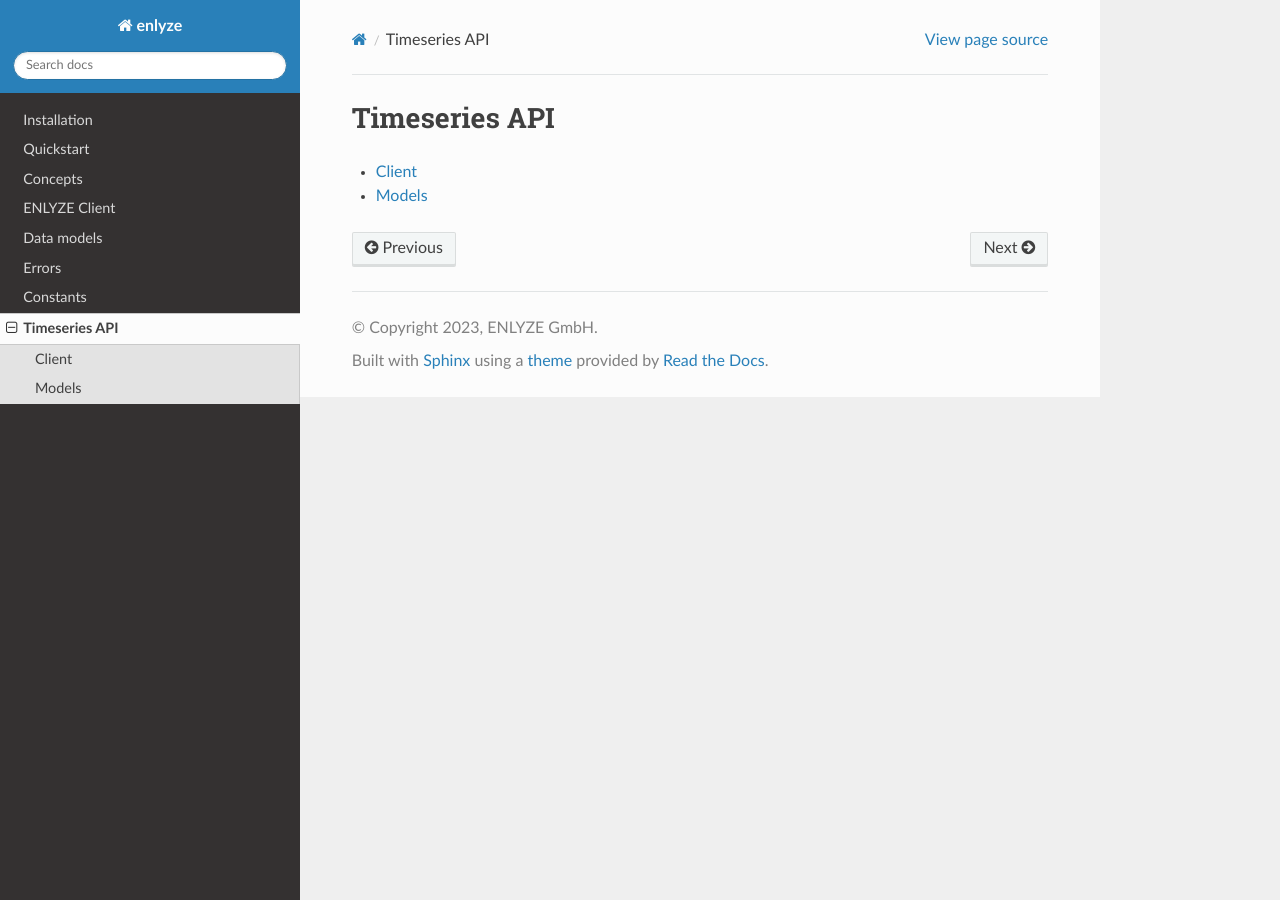
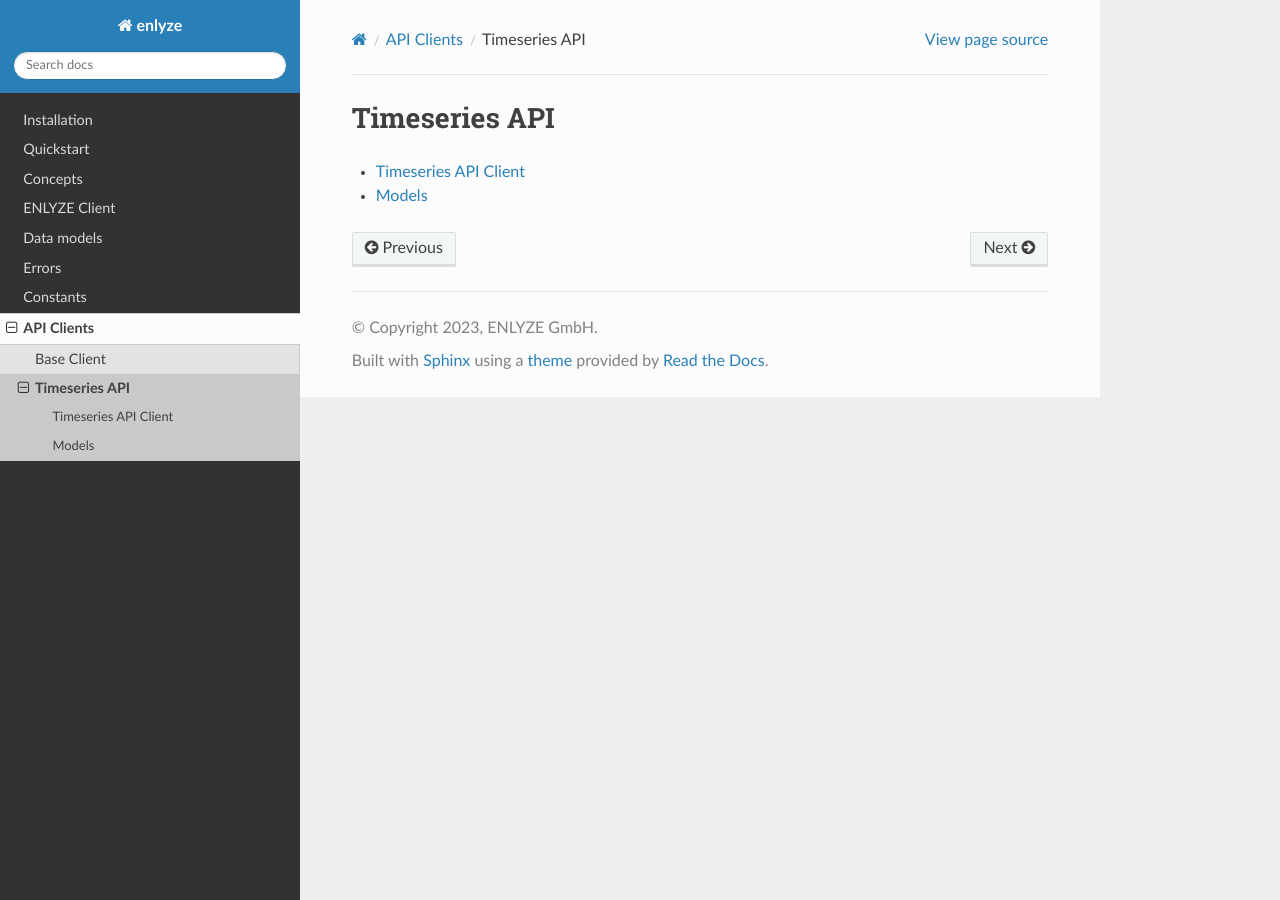
Before and after one commit to enlyze/enlyze-python, a Sphinx documentation site: the page built from docs/api_clients/timeseries/index.rst, in a window 1280 px wide. Built offline with Sphinx 7.4.7 and the Read the Docs theme 2.0.0, drawn with Linux system fonts in a browser that asks for light colours.

Commit message:
adapt docs to new package structure

```diff
--- /dev/null
+++ b/docs/api_clients/index.rst
@@ -0,0 +1,8 @@
+API Clients
+===========
+
+.. toctree::
+    :maxdepth: 1
+
+    base
+    timeseries/index
--- /dev/null
+++ b/docs/api_clients/timeseries/client.rst
@@ -0,0 +1,11 @@
+Timeseries API Client
+=====================
+
+.. currentmodule:: enlyze.api_clients.timeseries.client
+
+.. autoclass:: _PaginatedResponse()
+    :members:
+    :exclude-members: model_config, model_fields
+
+.. autoclass:: TimeseriesApiClient()
+    :members: get, get_paginated
--- a/docs/timeseries_api/models.rst
+++ b/docs/api_clients/timeseries/models.rst
@@ -1,7 +1,7 @@
 Models
 ======
 
-.. currentmodule:: enlyze.timeseries_api.models
+.. currentmodule:: enlyze.api_clients.timeseries.models
 
 .. autoclass:: TimeseriesApiModel()
 
--- a/docs/index.rst
+++ b/docs/index.rst
@@ -19,4 +19,4 @@ User's Guide
     models
     errors
     constants
-    timeseries_api/index
+    api_clients/index
```
Also changed, not shown: docs/api_clients/base.rst (added, +17 -0 lines), docs/timeseries_api/client.rst (deleted, +0 -7 lines), docs/api_clients/timeseries/index.rst (renamed from docs/timeseries_api/index.rst).
